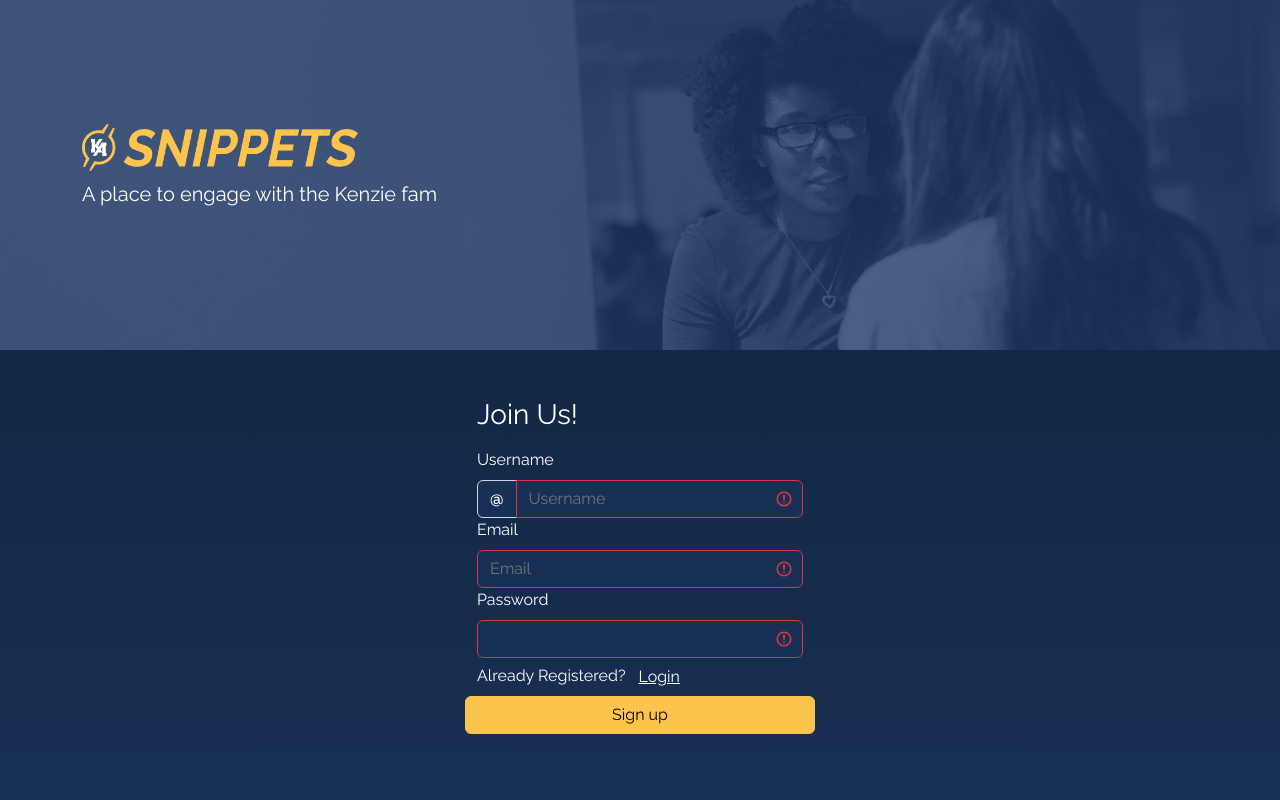
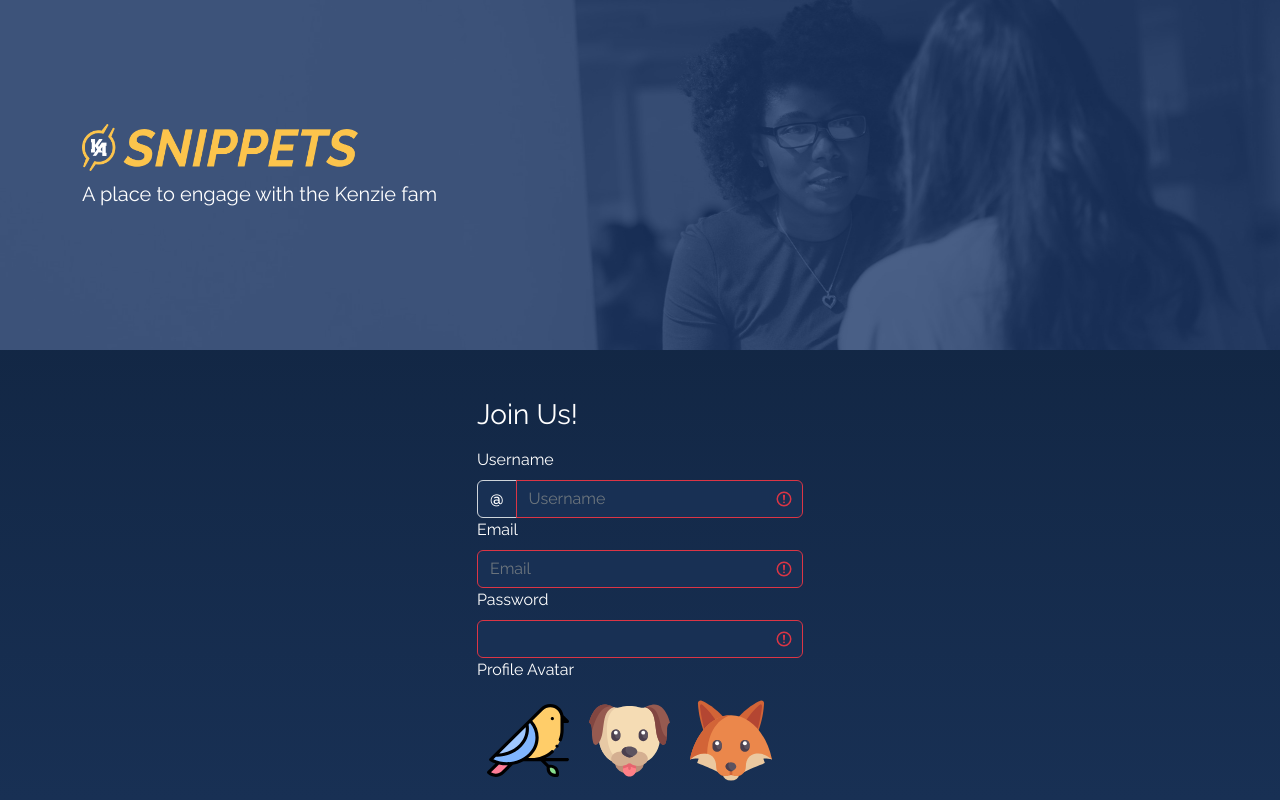
Before and after one commit to KenzieAcademy-Students/snippets-app-niajeanpierre, a React (Create React App) app in the folder packages/client/: page /register in a window 1280 px wide. Built offline with nearby package versions, Linux system fonts and the light colour scheme; what constants.js would draw is missing.

Commit message:
fixed image on link to ProfPage + avatar picker

```diff
--- /dev/null
+++ b/packages/client/src/components/AvatarPicker.js
@@ -0,0 +1,28 @@
+import React from "react";
+import { useState } from "react";
+
+const ChooseAvatar = ({ avatars, presentAvatar, handlePresentAvatar }) => {
+
+  return (
+    <div>
+      {avatars.map((avatar, index) => (
+        <img
+          key={index}
+          src={avatar}
+          alt={`Avatar ${index}`}
+          style={{
+            border: presentAvatar === index ? "4px double yellow" : "none",
+            cursor: "pointer",
+            margin: "10px",
+            width: "25%",
+          }}
+          onClick={() => {
+            handlePresentAvatar(index, avatar);
+          }}
+        />
+      ))}
+    </div>
+  );
+};
+
+export default ChooseAvatar;
--- a/packages/client/src/components/Header.js
+++ b/packages/client/src/components/Header.js
@@ -36,7 +36,7 @@ export default function Header() {
                   }}
                 >
                   <Figure.Image
-                    src={user.profile_image}
+                    src={"/" + user.profile_image}
                     className="w-100 h-100"
                   />
                 </Figure>
--- a/packages/client/src/components/Post/Post.js
+++ b/packages/client/src/components/Post/Post.js
@@ -78,7 +78,7 @@ const Post = ({ post: { _id, author, text, comments, created, likes } }) => {
           >
             <Figure.Image
             onClick={() => navigate(`/u/${author.username}`)}
-              src={author.profile_image}
+              src={"/" + author.profile_image}
               className="w-100 h-100 mr-4"
             />
           </Figure>
--- a/packages/client/src/pages/RegisterPage.js
+++ b/packages/client/src/pages/RegisterPage.js
@@ -4,6 +4,7 @@ import { useNavigate } from "react-router-dom";
 import { useProvideAuth } from "hooks/useAuth";
 import { LandingHeader, LoadingSpinner } from "components";
 import { setAuthToken } from "utils/axiosConfig";
+import ChooseAvatar from "components/AvatarPicker";
 
 const initialState = {
   username: "",
@@ -13,10 +14,33 @@ const initialState = {
   errorMessage: null,
 };
 
+let imgs = [
+  "/bird.svg",
+  "/dog.svg",
+  "/fox.svg",
+  "/frog.svg",
+  "/lion.svg",
+  "/owl.svg",
+  "/tiger.svg",
+  "/whale.svg",
+];
+
 const RegisterPage = () => {
   const [data, setData] = useState(initialState);
+
+  const [presentAvatar, setPresentAvatar] = useState();
+
+  const [avatar, setAvatar] = useState();
+
   const auth = useProvideAuth();
 
+  const handlePresentAvatar = (avatarIndex, avatar) => {
+    setAvatar(avatar)
+    setPresentAvatar(avatarIndex)
+  }
+
+console.log(presentAvatar);
+console.log(avatar)
   let navigate = useNavigate();
 
   const [profileImage, setProfileImage] = useState(getRandomProfileUrl());
@@ -31,7 +55,7 @@ const RegisterPage = () => {
       "lion.svg",
       "owl.svg",
       "tiger.svg",
-      "whale.svg",
+      "swhale.svg",
     ];
     let img = imgs[Math.floor(Math.random() * imgs.length)];
     return `/${img}`;
@@ -62,7 +86,7 @@ const RegisterPage = () => {
         data.username,
         data.email,
         data.password,
-        profileImage
+        avatar
       );
       setData({
         ...data,
@@ -129,6 +153,13 @@ const RegisterPage = () => {
                 onChange={handleInputChange}
               />
             </Form.Group>
+            <Form.Group>
+              <Form.Label> Profile Avatar </Form.Label>
+              <ChooseAvatar
+              avatars = {imgs}
+              presentAvatar = {presentAvatar}
+              handlePresentAvatar = {handlePresentAvatar}/>
+            </Form.Group>
             {data.errorMessage && (
               <span className="form-error text-warning">
                 {data.errorMessage}
--- a/packages/client/src/pages/UserDetailPage.js
+++ b/packages/client/src/pages/UserDetailPage.js
@@ -112,7 +112,7 @@ const UserDetailPage = () => {
                 backgroundColor: "white",
               }}
             >
-              <Figure.Image src={user.profile_image} className="w-100 h-100" />
+              <Figure.Image src={"/" + user.profile_image} className="w-100 h-100" />
             </Figure>
             <Card.Title>{user.username}</Card.Title>
             <Card.Title>{user.email}</Card.Title>
```
Also changed, not shown: 2 other files (tests, documents, lock files or other folders).
